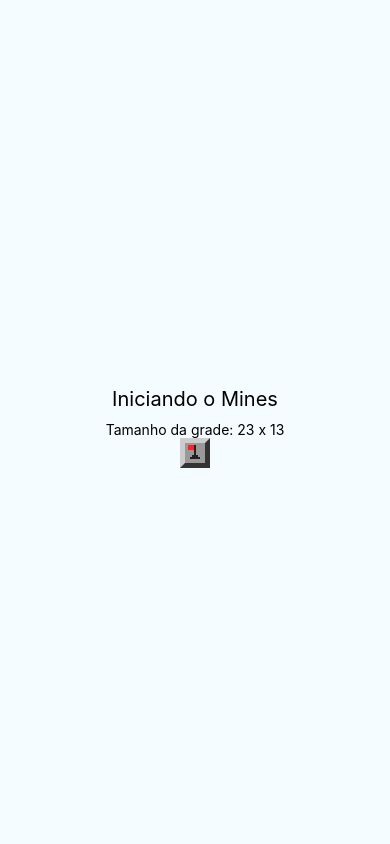
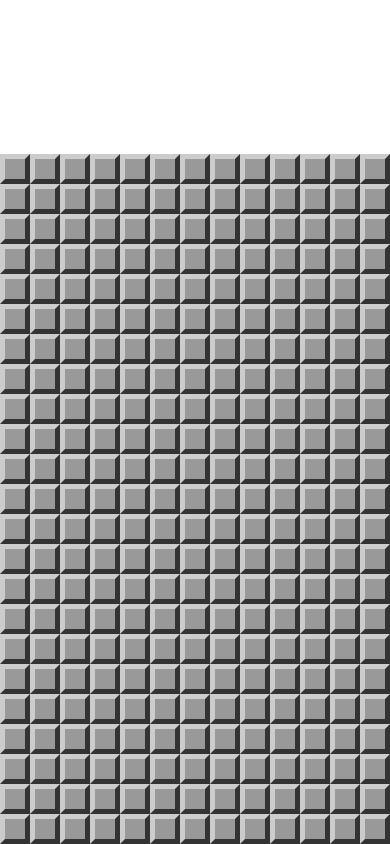
Before and after one commit to CharlesBrun/minefield-game, a React Native app: screen / in a window 390 px wide. Built offline with nearby package versions, Linux system fonts and the light colour scheme.

Commit message:
feat functions

```diff
--- a/App.tsx
+++ b/App.tsx
@@ -1,4 +1,4 @@
-import React from 'react';
+import React, { useState } from 'react';
 
 import {
   StyleSheet,
@@ -9,14 +9,33 @@
 import params from './src/params';
 import Field from './src/components/Field';
 
+import { createMinedBoard } from './src/functions'
+import Minefield from './src/components/Minefield';
+
 function App(): React.JSX.Element {
+  const minesAmount = () => {
+    const cols = params.getColumnsAmount()
+    const rows = params.getRowsAmount()
+
+    return Math.ceil(cols * rows * params.difficultLevel)
+  }
+
+  const createState = () => {
+    const cols = params.getColumnsAmount()
+    const rows = params.getRowsAmount()
+
+    return {
+      board: createMinedBoard(rows, cols, minesAmount())
+    }
+  }
+
+  const [state, setState] = useState(createState());
+
   return (
     <View style={styles.container}>
-      <Text style={styles.wealcome}> Iniciando o Mines </Text>
-      <Text>
-        Tamanho da grade: {params.getRowsAmount()} x {params.getColumnsAmount()}
-      </Text>
-      <Field mined={false} opened={false} nearMines={0} exploded={false} flagged={true} bigger={false}/>
+      <View style={styles.board}>
+          <Minefield board={state.board} />
+        </View>
     </View>
   );
 }
@@ -24,14 +43,11 @@
 const styles = StyleSheet.create({
   container: {
     flex: 1,
-    justifyContent: 'center',
+    justifyContent: 'flex-end'
+  },
+  board: {
     alignItems: 'center',
-    backgroundColor: '#F5FCFF'
-  },
-  wealcome: {
-    fontSize: 20,
-    textAlign: 'center',
-    margin: 10,
+    backgroundColor: '#AAA'
   }
 });
 
--- /dev/null
+++ b/src/components/Minefield.tsx
@@ -0,0 +1,23 @@
+import { StyleSheet, Text, View } from 'react-native'
+import React from 'react'
+import Field from './Field'
+import { createBoardType } from '../types'
+
+const Minefield:React.FC<{board:createBoardType[][]}> = ({board}) => {
+    const rows = board.map((row, r) => {
+        const columns = row.map((field, c) => {
+            return <Field {...field} key={c} />
+        })
+        return <View key={r}
+            style={{flexDirection: 'row'}}>{columns}</View>
+    })
+    return <View style={styles.container}>{rows}</View>
+}
+
+export default Minefield
+
+const styles = StyleSheet.create({
+    container: {
+        backgroundColor: '#EEE',
+    }
+})
--- /dev/null
+++ b/src/functions.ts
@@ -0,0 +1,114 @@
+import { createBoardListType, createMinedBoardFunctionType, spreadMinesFunctionType } from "./types"
+
+const createBoard:createBoardListType = (rows, columns) => {
+    return Array(rows).fill(0).map((_, row) => {
+        return Array(columns).fill(0).map((_, column) => {
+            return {
+                row,
+                column,
+                opened: false,
+                flagged: false,
+                mined: false,
+                exploded: false,
+                nearMines: 0,
+                bigger:false,
+            }
+        })
+    })
+}
+
+const spreadMines:spreadMinesFunctionType = (board, minesAmount) => {
+    const rows = board.length
+    const columns = board[0].length
+    let minesPlanted = 0
+
+    while (minesPlanted < minesAmount) {
+        const rowSel = parseInt((Math.random() * rows).toString(), 10)
+        const columnSel = parseInt((Math.random() * columns).toString(), 10)
+
+        if (!board[rowSel][columnSel].mined) {
+            board[rowSel][columnSel].mined = true
+            minesPlanted++
+        }
+    }
+}
+
+const createMinedBoard:createMinedBoardFunctionType = (rows, columns, minesAmount) => {
+    const board = createBoard(rows, columns)
+    spreadMines(board, minesAmount)
+    return board
+}
+
+// const cloneBoard = board => {
+//     return board.map(rows => {
+//         return rows.map(field => {
+//             return { ...field }
+//         })
+//     })
+// }
+
+// const getNeighbors = (board, row, column) => {
+//     const neighbors = []
+//     const rows = [row - 1, row, row + 1]
+//     const columns = [column - 1, column, column + 1]
+//     rows.forEach(r => {
+//         columns.forEach(c => {
+//             const diferent = r !== row || c !== column
+//             const validRow = r >= 0 && r < board.length
+//             const validColumn = c >= 0 && c < board[0].length
+//             if (diferent && validRow && validColumn) {
+//                 neighbors.push(board[r][c])
+//             }
+//         })
+//     })
+//     return neighbors
+// }
+
+// const safeNeighborhood = (board, row, column) => {
+//     const safes = (result, neighbor) => result && !neighbor.mined
+//     return getNeighbors(board, row, column).reduce(safes, true)
+// }
+
+// const openField = (board, row, column) => {
+//     const field = board[row][column]
+//     if (!field.opened) {
+//         field.opened = true
+//         if (field.mined) {
+//             field.exploded = true
+//         } else if (safeNeighborhood(board, row, column)) {
+//             getNeighbors(board, row, column)
+//                 .forEach(n => openField(board, n.row, n.column))
+//         } else {
+//             const neighbors = getNeighbors(board, row, column)
+//             field.nearMines = neighbors.filter(n => n.mined).length
+//         }
+//     }
+// }
+
+// const fields = board => [].concat(...board)
+// const hadExplosion = board => fields(board)
+//     .filter(field => field.exploded).length > 0
+// const pendding = field => (field.mined && !field.flagged)
+//     || (!field.mined && !field.opened)
+// const wonGame = board => fields(board).filter(pendding).length === 0
+// const showMines = board => fields(board).filter(field => field.mined)
+//     .forEach(field => field.opened = true)
+
+// const invertFlag = (board, row, column) => {
+//     const field = board[row][column]
+//     field.flagged = !field.flagged
+// }
+
+// const flagsUsed = board => fields(board)
+//     .filter(field => field.flagged).length
+
+export {
+    createMinedBoard,
+    // cloneBoard,
+    // openField,
+    // hadExplosion,
+    // wonGame,
+    // showMines,
+    // invertFlag,
+    // flagsUsed
+}
--- /dev/null
+++ b/src/types.ts
@@ -0,0 +1,14 @@
+export type createBoardType = {
+    row: number;
+    column: number;
+    opened: boolean;
+    flagged: boolean;
+    mined: boolean;
+    exploded: boolean;
+    nearMines: number;
+    bigger: boolean;
+}
+
+export type createBoardListType = (rows: number, columns: number) => createBoardType[][]
+export type spreadMinesFunctionType = (board: createBoardType[][], minesAmount: number) => void
+export type createMinedBoardFunctionType = (rows: number, columns: number, minesAmount: number) => createBoardType[][]
```
